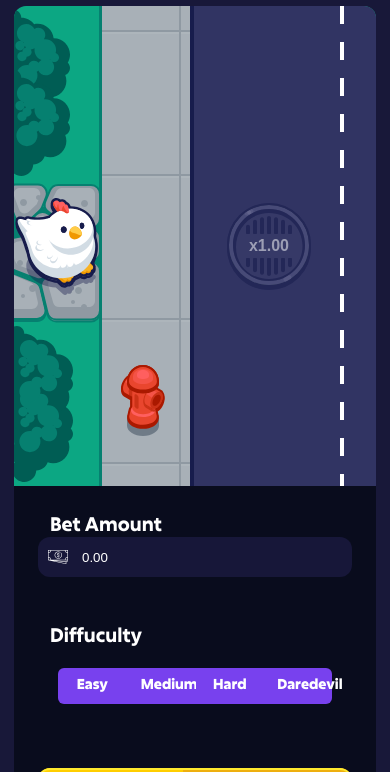
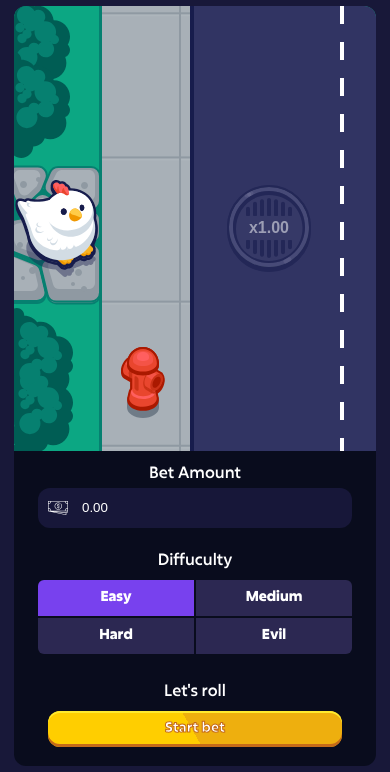
Before and after one commit to tonklaw/TodayRich, a website: page public/game.html in a window 390 px wide. Shown: the part 72-844 px from the top of the page. Drawn offline with Linux system fonts and the light colour scheme.

Commit message:
feat: game ui

```diff
--- a/public/game.html
+++ b/public/game.html
@@ -1,4 +1,5 @@
 <html>
+
 <head>
   <meta charset="UTF-8" />
   <meta name="viewport" content="width=device-width, initial-scale=1.0" />
@@ -86,36 +87,30 @@
       </div>
     </section>
     <section class="bet-control container">
-        <div>
+      <div id="amount-control" class="section-controller">
         <label for="bet">Bet Amount</label>
         <div id="bet" class="container">
           <img src="/assets/images/cash.svg" id="bet-icon" />
-            <input
-              name="bet"
-              type="number"
-              step="0.01"
-              min="0.00"
-              max="1000"
-              value="0.00"
-              onkeydown="handleBetInput(event)"
-              onblur="(() => {if (this.value === '') this.value = '0.00'})()"
-              placeholder="Enter your bet"
-            />
+          <input name="bet" type="number" step="0.01" min="0.00" max="1000" value="0.00"
+            onkeydown="handleBetInput(event)" onblur="(() => {if (this.value === '') this.value = '0.00'})()"
+            placeholder="Enter your bet" />
         </div>
       </div>
-        <div>
+      <div class="section-controller">
         <label for="bet-level">Diffuculty</label>
         <div id="bet-level" class="btn-group">
-            <btn class="btn btn-level" id="btn-bet">Easy</btn>
-            <btn class="btn btn-level" id="btn-bet">Medium</btn>
-            <btn class="btn btn-level" id="btn-bet">Hard</btn>
-            <btn class="btn btn-level" id="btn-bet">Daredevil</btn>
+          <btn class="btn btn-secondary btn-level" selected="true" id="btn-bet">Easy</btn>
+          <btn class="btn btn-secondary btn-level" id="btn-bet">Medium</btn>
+          <btn class="btn btn-secondary btn-level" id="btn-bet">Hard</btn>
+          <btn class="btn btn-secondary btn-level" id="btn-bet">Evil</btn>
         </div>
       </div>
-        <div>
-          <btn class="btn btn-primary" id="btn-bet">Start bet</btn>
+      <div class="section-controller">
+        <label for="btn-bet">Let's roll</label>
+        <btn class="btn btn-primary btn-bet" id="btn-bet">Start bet</btn>
       </div>
     </section>
   </main>
 </body>
+
 </html>
--- a/public/styles/style.css
+++ b/public/styles/style.css
@@ -26,14 +26,11 @@
     rgb(197, 106, 24) 0px -3px 0px 0px inset,
     rgb(255, 234, 47) 0px 2px 0px 0px inset;
   transition: background-size 0.3s ease-in-out 0s;
-  background: linear-gradient(
-      420deg,
+  background: linear-gradient(420deg,
       rgb(255, 206, 0) 0%,
       rgb(255, 206, 0) 49%,
       rgb(238, 175, 14) 49%,
-      rgb(238, 175, 14) 100%
-    )
-    left center / 100% 100% no-repeat;
+      rgb(238, 175, 14) 100%) left center / 100% 100% no-repeat;
   -webkit-text-stroke: 1px rgb(197, 106, 24);
 }
 
@@ -102,6 +99,7 @@ main {
   display: flex;
   flex-direction: column;
   height: 100%;
+  max-height: 90vh;
 }
 
 main section#game-container {
@@ -120,36 +118,30 @@ main section.bet-control {
   border-radius: 0 0 12px 12px;
 }
 
-@media (max-width: 768px) {
-  main section.bet-control {
-    flex-direction: column;
-  }
-}
-
-main section.bet-control div {
+main section.bet-control div.section-controller {
   flex: 1;
   padding: 20px;
-}
-
-main section.bet-control div label {
-  font-size: 1.2em;
-  font-weight: bold;
-  color: white;
-  padding: 0px 12px;
-}
-
-main section.bet-control div div#bet {
-  padding: 10px;
-  border: none;
-  background-color: #171739;
-  border-radius: 12px;
-  display: flex;
   justify-content: center;
   vertical-align: middle;
   align-content: center;
 }
 
-main section.bet-control div div#bet input[name="bet"] {
+
+main section.bet-control div.section-controller label {
+  font-weight: 500;
+  color: white;
+  padding: 0px 12px;
+}
+
+main section.bet-control div.section-controller div#bet {
+  padding: 10px;
+  margin: 10px;
+  border: none;
+  background-color: #171739;
+  border-radius: 12px;
+}
+
+main section.bet-control div.section-controller div#bet input[name="bet"] {
   border: none;
   background-color: #171739;
   caret-color: white;
@@ -158,25 +150,34 @@ main section.bet-control div div#bet input[name="bet"] {
   flex: 1;
 }
 
-main section.bet-control div div#bet input[name="bet"]:focus {
+main section.bet-control div.section-controller div#bet input[name="bet"]:focus {
   outline: none;
 }
 
-main section.bet-control div div#bet img#bet-icon {
+main section.bet-control div.section-controller div#bet img#bet-icon {
   height: 20px;
   filter: invert(1);
   margin-right: 8px;
 }
 
 .btn-group {
-  display: flex;
+  display: grid;
+  gap: 2px;
+  margin: 10px 0;
+  width: 100%;
+  grid-template-columns: 1fr 1fr 1fr 1fr;
+  grid-template-rows: 1fr;
 }
 
-.btn-level {
-  background: rgb(120, 65, 238);
+.btn-level[selected=true] {
+  background: rgb(120, 65, 238) !important;
 }
 
 .btn-group .btn-level {
+  text-align: center;
+  justify-content: center;
+  vertical-align: middle;
+  align-content: center;
   border-radius: 0;
   display: inline;
   margin: 0;
@@ -188,5 +189,51 @@ main section.bet-control div div#bet img#bet-icon {
 
 .btn-group .btn-level:last-child {
   border-radius: 0 6px 6px 0;
-  margin-left: -1px;
 }
+
+
+.btn-bet {
+  margin: 10px;
+}
+
+@media (max-width: 768px) {
+  main section.bet-control {
+    flex-direction: column;
+    overflow-y: scroll;
+    text-align: center;
+  }
+
+  main section.bet-control div.section-controller {
+    padding: 5px 20px;
+  }
+
+  main section.bet-control div.section-controller div#bet {
+    margin: 5px 0px;
+  }
+}
+
+@media (max-width: 1180px) {
+  .btn-group {
+    grid-template-columns: 1fr 1fr;
+    grid-template-rows: 1fr 1fr;
+  }
+
+  .btn-group .btn-level:nth-child(1) {
+    border-radius: 6px 0 0 0;
+  }
+
+  .btn-group .btn-level:nth-child(2) {
+    border-radius: 0 6px 0 0;
+  }
+
+  .btn-group .btn-level:nth-child(3) {
+    border-radius: 0 0 0 6px;
+  }
+
+  .btn-group .btn-level:nth-child(4) {
+    border-radius: 0 0 6px 0;
+  }
+
+}
+
+@media (max-height: 400px) {}
```
Lines whose indentation alone changed are shown as unchanged.
